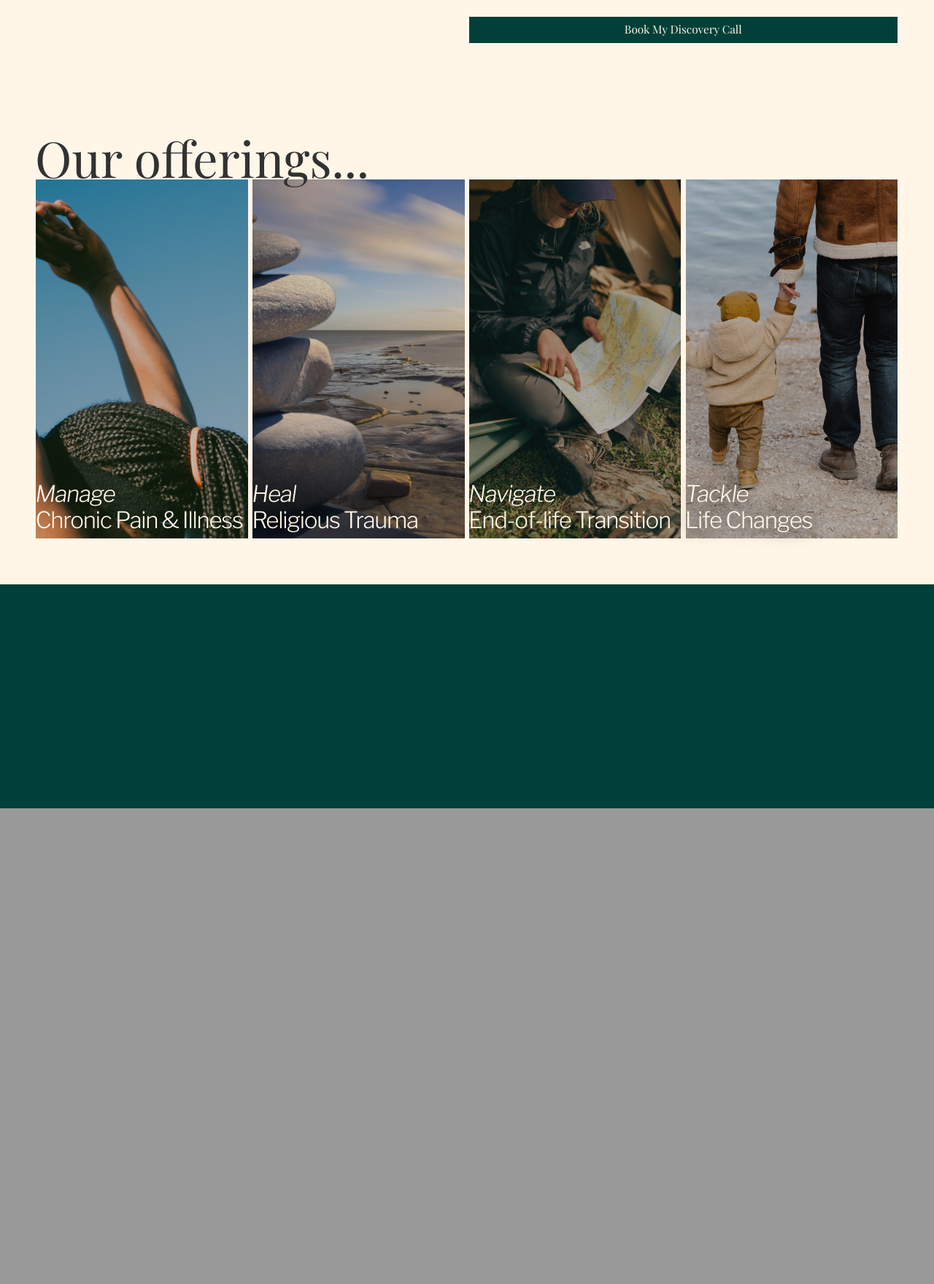
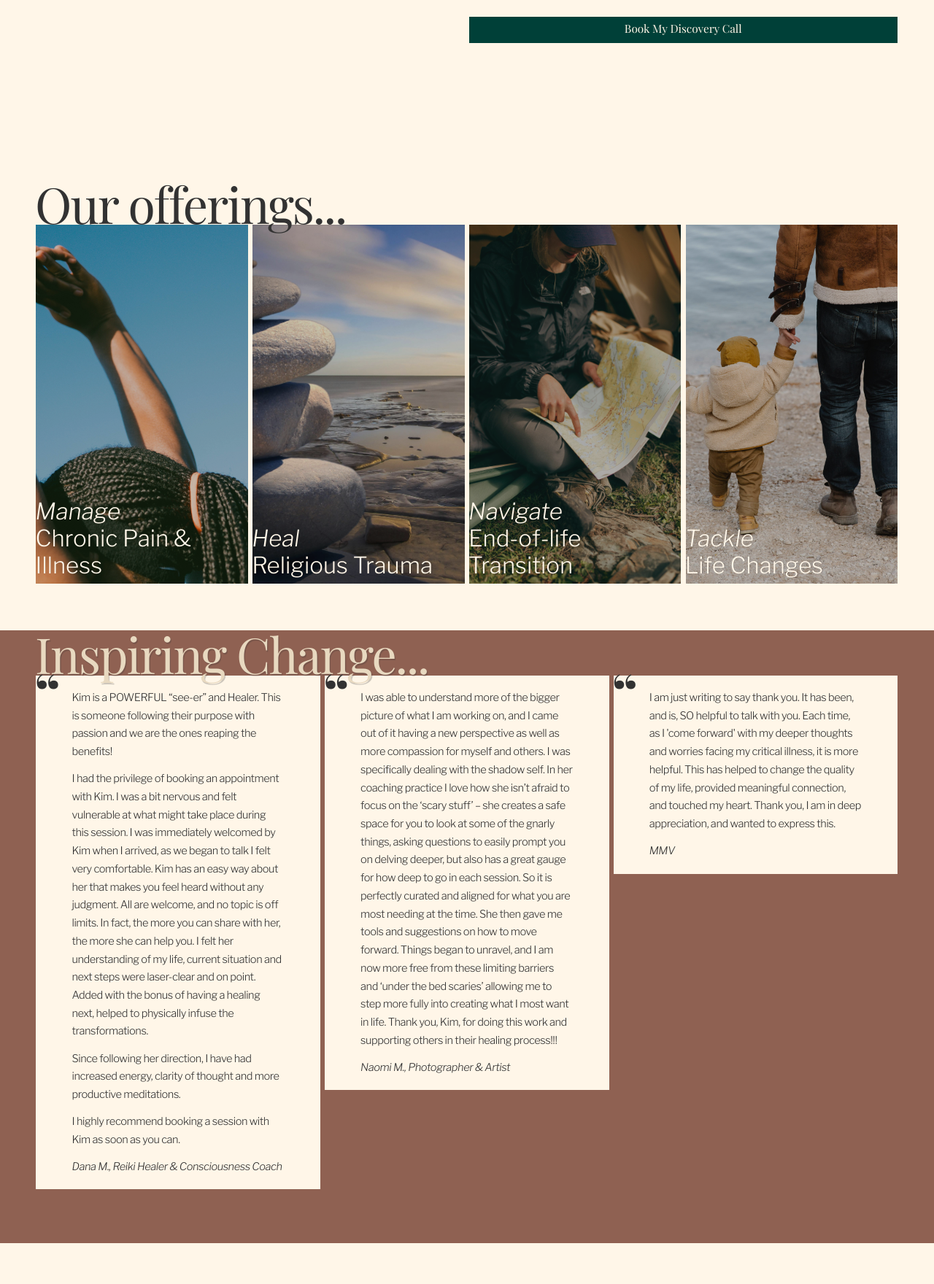
Before and after one commit to RichardHabeeb/courage-to-transform-theme, a PHP site: page /test.html in a window 1280 px wide. Shown: the part 1174-2934 px from the top of the page at 73% size. Before the commit the page ends 2282 px from the top, so only its background shows below. Run offline with PHP 8.4, Linux system fonts and the light colour scheme; style sheets or scripts are compiled from the project's sources; some libraries are stand-ins or nearby versions; some web fonts are replaced.

Commit message:
refinements

```diff
--- a/less/fonts.less
+++ b/less/fonts.less
@@ -9,7 +9,7 @@
 	--font-size: calc(var(--cap-height) / var(--cap-height-ratio));
 	line-height: var(--line-height);
 	font-size: var(--font-size);
-	transform: translateY(calc((var(--line-height) - var(--font-size))/2 + var(--font-size) * var(--descender-ratio))) translateX(calc(var(--font-size) * var(--left-adjust-ratio)));
+	transform: translateY(calc((var(--line-height) - var(--font-size))/2 - @gutter-height + var(--font-size) * var(--descender-ratio))) translateX(calc(var(--font-size) * var(--left-adjust-ratio)));
 }
 
 
--- a/less/reset.less
+++ b/less/reset.less
@@ -1,7 +1,10 @@
-@import "theme.less";
 
-html, body {
+html {
 	height: 100%;
+}
+
+body {
+	height: fit-content;
 }
 
 *, h1, h2, h3, h4, h5, h6, p, button {
--- a/less/style.less
+++ b/less/style.less
@@ -14,6 +14,7 @@
 	Text Domain: wordpress-boilerplate
 */
 @import "reset.less";
+@import "theme.less";
 
 
 .clip {
@@ -151,7 +194,9 @@
 	}
 }
 
-
+.row-span-auto {
+	height: fit-content;
+}
 
 .cell-operations(@i, @suffix...) {
 	& > .row-span-@{suffix}@{i},
@@ -190,7 +235,7 @@
 	}
 
 	.line-height-@{i} {
-		--line-height: .grid-height(@i)[@ret];
+		--line-height: .grid-full-height(@i)[@ret];
 		line-height: var(--line-height);
 	}
 
@@ -228,6 +273,16 @@
 
 	.padding-right-@{i} {
 		padding-right: .grid-full-width(@i)[@ret];
+	}
+
+	.padding-x-@{i} {
+		padding-left: .grid-full-width(@i)[@ret];
+		padding-right: .grid-full-width(@i)[@ret];
+	}
+
+	.padding-y-@{i} {
+		padding-top: .grid-full-height(@i)[@ret];
+		padding-bottom: .grid-full-height(@i)[@ret];
 	}
 
 	.grid {
@@ -325,3 +373,18 @@
 	.generate-font-weights(@n, (@i + 100));
 }
 .generate-font-weights(900);
+
+*[data-tag] {
+	position: relative;
+}
+*[data-tag]::before {
+	content: attr(data-tag);
+	position: absolute;
+	top: 0;
+	left: 0;
+	display:block;
+}
+
+.circle {
+	border-radius: 100%;
+}
--- a/less/theme.less
+++ b/less/theme.less
@@ -33,11 +33,17 @@
 	.color-@{color}, .font-color-@{color} {
 		color: @@color;
 	}
+	.font-glow-@{color} {
+		text-shadow: 0em 0em 0.25rem @@color;
+	}
+	.box-glow-@{color} {
+		box-shadow: 0px 0px 0.25rem @@color;
+	}
 	.font-shadow-@{color} {
-		text-shadow: 0px 0px 0.5rem @@color;
+		text-shadow: 0.02em 0.02em 0rem @@color;
 	}
 	.box-shadow-@{color} {
-		box-shadow: 0px 0px 0.5rem @@color;
+		box-shadow: 0.02em 0.02em 0rem @@color;
 	}
 	.border-@{color} {
 		border: 2px solid @@color;
@@ -53,11 +59,17 @@
 				background-color: fade(@@color, @percent);
 			}
 		}
+		.font-glow-@{color}-@{percent} {
+			text-shadow: 0px 0px 0.25rem fade(@@color, @percent);
+		}
+		.box-glow-@{color}-@{percent} {
+			box-shadow: 0px 0px 0.25rem fade(@@color, @percent);
+		}
 		.font-shadow-@{color}-@{percent} {
-			text-shadow: 0px 0px 0.5rem fade(@@color, @percent);
+			text-shadow: 0.02em 0.02em 0rem fade(@@color, @percent);
 		}
 		.box-shadow-@{color}-@{percent} {
-			box-shadow: 0px 0px 0.5rem fade(@@color, @percent);
+			box-shadow: 0.02em 0.02em 0rem fade(@@color, @percent);
 		}
 	}
 	.make-faded-color(75);
@@ -86,13 +98,13 @@
 
 .default-font(@line-height-rows: 1, @cap-height-rows: 1) {
 	.playfair-display(
-		.grid-height(@line-height-rows)[@ret],
+		.grid-full-height(@line-height-rows)[@ret],
 		.grid-height(@cap-height-rows)[@ret]);
 }
 
 .secondary-font(@line-height-rows: 1, @cap-height-rows: 1) {
 	.libre-franklin(
-		.grid-height(@line-height-rows)[@ret],
+		.grid-full-height(@line-height-rows)[@ret],
 		.grid-height(@cap-height-rows)[@ret]);
 }
 
@@ -104,51 +116,60 @@
 .box-style {
 }
 
-h1 {
-	.default-font(12, 12);
+
+h1, .title {
+	.default-font(2, 2);
 	.font-color-darker-rose;
 	.font-weight-100;
 	letter-spacing: -0.03em;
 }
 
-h2 {
-	.default-font(10, 10);
-	.font-color-darker-rose;
+h2, .section-title-large {
+	.default-font(4, 4);
+	.font-color-black;
 	.font-weight-100;
 	letter-spacing: -0.03em;
 }
 
-h3 {
-	.default-font(8, 8);
-	.font-color-darker-rose;
-	.font-weight-100;
-}
-
-h4 {
-	.default-font(4, 4);
-	.font-color-darker-rose;
-	.font-weight-100;
-}
-
-h5 {
-	.default-font(3, 3);
-	.font-color-darker-rose;
+h3, .section-title-medium {
+	.default-font(4, 3);
+	.font-color-black;
 	.font-weight-100;
 	letter-spacing: -0.03em;
 }
 
-h6 {
-	.default-font(2, 2);
-	.font-color-darker-rose;
+h4, .section-title-small {
+	.default-font(3, 2);
+	.font-color-black;
 	.font-weight-100;
+	letter-spacing: -0.03em;
+}
+
+h5, .tile-title {
+	.secondary-font(3, 2);
+	.font-color-light-beige;
+	.font-shadow-black-25;
+	.font-weight-300;
+	.padding-bottom-1;
+}
+
+h6, .tagline {
+	.default-font(1, 1);
+	.font-color-black;
+	.font-weight-100;
+	letter-spacing: -0.03em;
 }
 
 
 p, ul > li {
-	.secondary-font(1, 1);
+	.secondary-font(2, 1);
 	.font-color-grey;
 	.font-weight-300;
-	letter-spacing: -0.04em;
+	letter-spacing: -0.03em;
+}
+
+p, ul {
+	.padding-bottom-1;
 }
 
 button {
@@ -167,3 +188,20 @@ button {
 		.font-color-grey;
 	}
 }
+
+footer.bg-color-dark-green :is(a, p, h6, li) {
+	.color-light-beige
+}
+
+a {
+	.secondary-font(1, 1);
+	.font-color-grey;
+	.font-weight-300;
+	letter-spacing: -0.03em;
+}
+
+*[data-tag]::before {
+	.default-font(4, 4);
+	.font-color-grey;
+	.font-weight-900;
+}
--- a/test.html
+++ b/test.html
@@ -3,14 +3,22 @@
 <head>
 	<meta charset="UTF-8">
 	<meta name="viewport" content="width=device-width, initial-scale=1.0">
+
+	<!-- preconnections -->
 	<link rel="preconnect" href="https://fonts.googleapis.com">
 	<link rel="preconnect" href="https://fonts.gstatic.com" crossorigin>
+	<link rel="preconnect" href="https://cdn.jsdelivr.net/">
+
+	<!-- fonts -->
 	<link href="https://fonts.googleapis.com/css2?family=Libre+Franklin:ital,wght@0,100..900;1,100..900&display=swap" rel="stylesheet">
 	<link href="https://fonts.googleapis.com/css2?family=Playfair+Display:ital,wght@0,400..900;1,400..900&display=swap" rel="stylesheet">
 	<link rel="stylesheet" href="https://fonts.googleapis.com/css2?family=Material+Symbols+Outlined:opsz,wght,FILL,GRAD@20..48,100..700,0..1,-50..200" />
 
-</head>
-<link href="build/assets/css/normalize.min.css" rel="stylesheet">
+	<!-- CDN sources -->
+	<link rel="stylesheet" href="https://cdn.jsdelivr.net/npm/bootstrap-icons@1.11.3/font/bootstrap-icons.min.css">
+	<link rel="stylesheet" href="https://cdn.jsdelivr.net/npm/normalize.css@8.0.1/normalize.min.css">
+
+	<!-- local sources -->
 	<link href="build/assets/css/style.css" rel="stylesheet">
 </head>
 
@@ -22,11 +30,11 @@
 
 <body class="grid bg-color-light-beige">
 
-<nav class="col-span-full row-start-1 row-span-5 sticky-top bg-color-light-beige box-shadow-grey grid grid-fixed">
+<nav class="col-span-full row-start-1 row-span-5 sticky-top bg-color-light-beige box-glow-grey grid grid-fixed" data-z-index="10000">
 	<div class="col-start-2 row-start-2 col-span-7 row-span-3 flex-v-center">
-		<h2 class="line-height-2 cap-height-2 color-darker-rose">
+		<h1 class="line-height-2 cap-height-2 color-darker-rose">
 			Courage to Transform
-		</h2>
+		</h1>
 	</div>
 	<div class="hide-l col-pull-2 row-start-2 flex-center flex-v-center">
 		<span class="material-symbols-outlined">
@@ -57,14 +65,15 @@
 	</menu>
 </nav>
 
+
 <div class="col-span-full row-start-1 row-span-window grid" data-bg-image="img/pexels-elly-fairytale-3823207.jpg">
 	<div class="col-start-2 cols-p-10 cols-l-20 grid grid-fixed">
 
-		<div class="col-span-full row-pull-l-20 row-pull-p-30">
-			<h1 class="font-color-black font-shadow-light-beige line-height-4 cap-height-3">
+		<div class="col-span-full row-span-8 row-pull-10">
+			<h4 class="font-glow-light-beige">
 				Illuminate Your Inner World<br>
 				with the Courage to Transform
-			</h1>
+			</h4>
 		</div>
 
 		<button class="col-start-1 col-span-6 row-pull-6 row-span-3 flex-v-center flex-center">
@@ -86,18 +95,18 @@
 </div>
 <div class="col-span-l-half col-span-p-full margin-top-5 row-span-31 grid">
 	<div class="col-start-p-2 col-pull-2 col-span-l-full grid grid-fixed">
-		<h3 class="col-span-full line-height-2 cap-height-2 color-grey">
+		<h4 class="col-span-full line-height-2 color-grey">
 			Coaching and Hypnotherapy
-		</h3>
-		<h4 class="col-span-full row-start-5 line-height-1 cap-height-1 color-grey">
+		</h4>
+		<h6 class="col-span-full row-start-5">
 			Change is inevitable, let it fuel you.
-		</h4>
+		</h6>
 		<ul class="col-span-full row-start-7 padding-left-1">
-			<li class="line-height-2">Find new meaning in life and relationships</li>
-			<li class="line-height-2">Develop the skills to set and hold boundaries with confidence</li>
-			<li class="line-height-2">Reconnect with your inner wisdom and truth</li>
-			<li class="line-height-2">Connect with, and trust your intuition</li>
-			<li class="line-height-2">Gain confidence to show up authentically in your life</li>
+			<li>Find new meaning in life and relationships</li>
+			<li>Develop the skills to set and hold boundaries with confidence</li>
+			<li>Reconnect with your inner wisdom and truth</li>
+			<li>Connect with, and trust your intuition</li>
+			<li>Gain confidence to show up authentically in your life</li>
 		</ul>
 		<p class="col-span-full row-start-18 line-height-2">
 			Change is an inevitable part of life, yet sometimes it can
@@ -112,76 +121,270 @@
 	</div>
 </div>
 
-<div class="col-span-full col-start-2 row-span-9 padding-top-5">
-	<h4 class="font-color-grey">Our offerings...</h4>
+<div class="col-span-full col-start-l-2 row-span-9">
+	<h2 class="font-color-grey padding-top-5">Our offerings...</h2>
 </div>
 
 <div class="col-span-full row-span-40 grid">
-	<div class="col-start-2 col-span-6"
+	<div class="col-start-l-2 col-span-6"
 		data-bg-image="img/pexels-rethaferguson-3621954.jpg"
 		data-link="#test1">
 		<div class="full-width full-height flex-bottom bg-black-25 bg-black-50-hover">
-			<p class="color-light-beige padding-bottom-1 cap-height-2 line-height-3">
+			<h5>
 				<i>Manage</i><br>
 				Chronic Pain & Illness
-			</p>
+			</h5>
 		</div>
 	</div>
 	<div class="col-span-6"
 		data-bg-image="img/pexels-pixabay-289586.jpg"
 		data-link="#test2">
 		<div class="full-width full-height flex-bottom bg-black-25 bg-black-50-hover">
-			<p class="color-light-beige padding-bottom-1 cap-height-2 line-height-3">
+			<h5>
 				<i>Heal</i><br>
 				Religious Trauma
-			</p>
+			</h5>
 		</div>
 	</div>
 	<div class="col-span-6"
 		data-bg-image="img/pexels-josh-hild-1270765-2422483.jpg"
 		data-link="#test3">
 		<div class="full-width full-height flex-bottom bg-black-25 bg-black-50-hover">
-			<p class="color-light-beige padding-bottom-1 cap-height-2 line-height-3">
+			<h5>
 				<i>Navigate</i><br>
 				End-of-life Transition
-			</p>
+			</h5>
 		</div>
 	</div>
 	<div class="col-span-6"
 		data-bg-image="img/pexels-tatianasyrikova-3933907.jpg"
 		data-link="#test4">
 		<div class="full-width full-height flex-bottom bg-black-25 bg-black-50-hover">
-			<p class="color-light-beige padding-bottom-1 cap-height-2 line-height-3 font-shadow-black">
+			<h5>
 				<i>Tackle</i><br>
 				Life Changes
+			</h5>
+		</div>
+	</div>
+</div>
+<div class="col-span-full row-span-5">
+</div>
+
+<div class="col-span-full row-span-auto grid bg-color-darker-rose padding-bottom-5">
+	<div class="col-fill-l-2 col-fill-p-1 row-span-5">
+		<h2 class="font-color-beige font-shadow-grey-25 line-height-5" data-z-index="100">Inspiring Change...</h2>
+	</div>
+	<div class="col-fill-2 row-start-6 grid">
+		<div class="cols-8 cols-p-10 row-span-auto bg-color-light-beige padding-x-1 padding-y-1" data-tag='&#8220;'>
+			<p>
+				Kim is a POWERFUL “see-er” and Healer. This is someone following
+				their purpose with passion and we are the ones reaping the
+				benefits!
+			</p>
+			<p>
+				I had the privilege of booking an appointment with Kim. I was a bit
+				nervous and felt vulnerable at what might take place during this
+				session. I was immediately welcomed by Kim when I arrived, as we
+				began to talk I felt very comfortable. Kim has an easy way about
+				her that makes you feel heard without any judgment. All are
+				welcome, and no topic is off limits. In fact, the more you can
+				share with her, the more she can help you. I felt her understanding
+				of my life, current situation and next steps were laser-clear and
+				on point. Added with the bonus of having a healing next, helped to
+				physically infuse the transformations.
+			</p>
+
+			<p>
+				Since following her direction, I have had increased energy, clarity of thought and more productive meditations.
+			</p>
+
+			<p>
+				I highly recommend booking a session with Kim as soon as you can.
+			</p>
+			<p>
+				<i>Dana M., Reiki Healer & Consciousness Coach</i>
+			</p>
+		</div>
+		<div class="cols-8 cols-p-10 row-span-auto bg-color-light-beige padding-x-1 padding-y-1" data-tag='&#8220;'>
+			<p>
+				I was able to understand more of the bigger picture of what I am
+				working on, and I came out of it having a new perspective as well
+				as more compassion for myself and others. I was specifically
+				dealing with the shadow self. In her coaching practice I love how
+				she isn’t afraid to focus on the ‘scary stuff’ – she creates a safe
+				space for you to look at some of the gnarly things, asking
+				questions to easily prompt you on delving deeper, but also has a
+				great gauge for how deep to go in each session. So it is perfectly
+				curated and aligned for what you are most needing at the time.  She
+				then gave me tools and suggestions on how to move forward. Things
+				began to unravel, and I am now more free from these limiting
+				barriers and ‘under the bed scaries’ allowing me to step more fully
+				into creating what I most want in life. Thank you, Kim, for doing
+				this work and supporting others in their healing process!!!
+			</p>
+			<p>
+				<i>Naomi M., Photographer & Artist</i>
+			</p>
+		</div>
+		<div class="cols-8 cols-p-10 row-span-auto bg-color-light-beige padding-x-1 padding-y-1" data-tag='&#8220;'>
+			<p>
+				I am just writing to say thank you. It has been, and is, SO helpful
+				to talk with you. Each time, as I 'come forward' with my deeper
+				thoughts and worries facing my critical illness, it is more
+				helpful. This has helped to change the quality of my life, provided
+				meaningful connection, and touched my heart. Thank you, I am in
+				deep appreciation, and wanted to express this.
+			</p>
+			<p>
+				<i>MMV</i>
 			</p>
 		</div>
 	</div>
 </div>
 
-<div class="col-span-full row-span-30 grid bg-color-dark-green margin-top-5">
+<div class="col-fill-2 col-pull-2 row-span-auto grid padding-y-5">
+	<div class="col-start-3 cols-l-8 cols-p-6 row-span-p-24" data-bg-image="img/kim.webp">
+	</div>
+	<div class="col-start-l-13 cols-l-12 col-span-p-full">
+		<h3 class="padding-bottom-1">
+			Hi, I’m Kim, and I look forward to helping you find the <i>courage
+			to transform.</i>
+		</h3>
+		<p>
+			From an early age, my fascination with the depths of the psyche, a
+			curiosity about who I am and why I am here, and the nature of
+			reality and the universe has shaped my personal growth journey.
+			Growing up, I always felt some sort of separateness or otherness,
+			like I didn’t belong and no one could fully understand or truly see
+			me for who I really was. It led me down a path of unconsciously
+			created problems that would eventually teach me who I was and how
+			to hold that truth no matter what kind of situation I was in. It
+			took a lot of work, struggle, pain, trauma, and commitment to
+			eventually find a place where I have been able to stand in my
+			truth, regardless of how terrifying it still is sometimes.
+		</p>
+		<p>
+			I invite you to embark on a collaborative journey with me—one that
+			illuminates the path to self-discovery, empowerment, and holistic
+			well-being. Together, we will navigate the intricate tapestry of
+			your consciousness, unravel the layers that veil your true essence,
+			and embrace the transformative power that lies within. With deep
+			reverence for the human spirit and an unwavering commitment to your
+			growth, I am here to guide, support, and champion you every step of
+			the way.
+		</p>
+		<button class="height-3 flex-center flex-v-center">
+			<span>Read my full bio here</span>
+		</button>
+	</div>
+</div>
 
+<div class="col-span-full row-span-auto bg-color-dark-green flex-center flex-v-center padding-y-3">
+	<div class="center">
+		<h4 class="color-light-beige">Book My Discovery Call Today</h4>
+		<p class="color-light-beige">1 800 555 5555</p>
 	</div>
+</div>
+
+<div class="col-span-full col-start-l-2 row-span-9">
+	<h2 class="font-color-grey padding-top-5">From the blog...</h2>
+</div>
+
+<div class="col-fill-2 col-pull-2 row-span-auto padding-bottom-5 grid">
+	<div class="col-span-12 row-span-25" data-bg-image="https://i0.wp.com/couragetotransform.com/wp-content/uploads/2024/02/angry-cry.png?w=1640&ssl=1">
+		<div class="bg-color-black-50 bg-color-black-75-hover full-height padding-x-1 flex-bottom" data-link="#article1">
+			<div>
+				<h5>
+					Why Do I Cry When I’m Angry? A Five Element and Physiological Understanding Behind Angry Tears
+				</h5>
+				<p class="line-height-1 font-color-light-beige"><i>1/1/2024</i></p>
+			</div>
+		</div>
+	</div>
+	<div class="col-span-12 row-span-25" data-bg-image="https://i0.wp.com/couragetotransform.com/wp-content/uploads/2024/02/taking-a-chance-on-yourself.png?w=1640&ssl=1">
+		<div class="bg-color-black-50 bg-color-black-75-hover full-height padding-x-1 flex-bottom" data-link="#article1">
+			<div>
+				<h5>
+					Embracing Uncertainty: Letting Go to Step Forward, and Recognizing Manipulation
+				</h5>
+				<p class="line-height-1 font-color-light-beige"><i>1/1/2024</i></p>
+			</div>
+		</div>
+	</div>
+</div>
+
+<footer class="col-span-full row-span-l-30 row-span-p-60 grid bg-color-dark-green clip">
+	<div class="col-fill-2 col-pull-2 padding-top-5 grid">
+		<div class="col-span-l-8 col-span-p-5">
+			<h5>Courage To Transform Coaching & Hypnotherapy</h5>
+			<ul class="no-bullets">
+				<li>
+					Serving clients worldwide
+				</li>
+				<li>
+					Courage to Transform Coaching is a branch of Lion’s Heart Acupuncture & Wellness, Inc
+				</li>
+			</ul>
+		</div>
+
+		<div class="col-start-l-13 col-span-4">
+			<h5>Follow us</h5>
+			<p>
+			<a class=href="https://www.facebook.com/lionsheartwellness"><i class="bi bi-facebook"></i></a>&emsp;<a href=http://instagram.com/couragetotransform"><i class="bi bi-instagram"></i></a>&emsp;<a href="http://tiktok.com/@couragetotransform"><i class="bi bi-tiktok"></i></a>&emsp;<a href="https://www.youtube.com/@couragetotransform"><i class="bi bi-youtube"></i></a>
+			</p>
+		</div>
+
+		<div class="col-start-l-17 col-span-4">
+			<h5>Get in touch</h5>
+			<ul class="no-bullets">
+				<li>
+					<a href="kim.peirano@gmail.com">kim.peirano@gmail.com</a>
+				</li>
+			</ul>
+		</div>
+	</div>
+	<div class="col-fill-2 col-pull-2 flex-center">
+		<p>
+			Copyright 2024 Courage to Transform Coaching & Hypnotherapy
+		</p>
+	</div>
+</footer>
+
 
 <script>
 	(function() {
-			function windowResize(e) {
-
 		function remToPixels(rem) {
-					return rem * parseFloat(getComputedStyle(document.documentElement).fontSize);
+			return rem * parseFloat(getComputedStyle(
+				document.documentElement).fontSize);
 		}
 
+		function getGridHeight() {
 			var style = getComputedStyle(document.body);
 			var gridHeightString = style.getPropertyValue('--grid-full-height');
+			/* assume rem */
+			return remToPixels(gridHeightString.split("rem")[0]);
+		}
 
-				/* assume rem */
-				var gridHeight = remToPixels(gridHeightString.split("rem")[0]);
+		function windowResize(e) {
+			var gridHeight = getGridHeight();
 			var windowGridRows = Math.ceil(window.innerHeight / gridHeight);
 
 			document.documentElement.style.setProperty('--window-rows', windowGridRows);
 		}
 		windowResize();
 		window.addEventListener("resize", windowResize);
+
+
+		function updateAutoRowSpan(e=null , parent=document) {
+			parent.querySelectorAll(".row-span-auto").forEach((el) => {
+				updateAutoRowSpan(e, el);
+				var rows =  Math.ceil(el.clientHeight / getGridHeight());
+				el.style.gridRow = "span " + rows + " / span " + rows;
+			});
+		}
+		updateAutoRowSpan();
+		window.addEventListener("resize", updateAutoRowSpan);
+		window.addEventListener("load", updateAutoRowSpan);
 
 		/* auto bg image from data-bg-image */
 		document.querySelectorAll("*[data-bg-image]").forEach((el) => {
@@ -194,6 +397,17 @@
 				window.location = el.getAttribute('data-link');
 			}
 		});
+
+		document.querySelectorAll("*[data-z-index]").forEach((el) => {
+			el.style.zIndex = el.getAttribute('data-z-index');
+
+			var style = getComputedStyle(el);
+			if(style.position === "static" || style.position === "") {
+				el.style.position = "relative";
+			}
+		});
+
+
 	})();
 </script>
 
```
Also changed, not shown: other parts of less/style.less (+43 -8 lines), img/kim.webp (added), 1 other file. Lines whose indentation alone changed are shown as unchanged.
